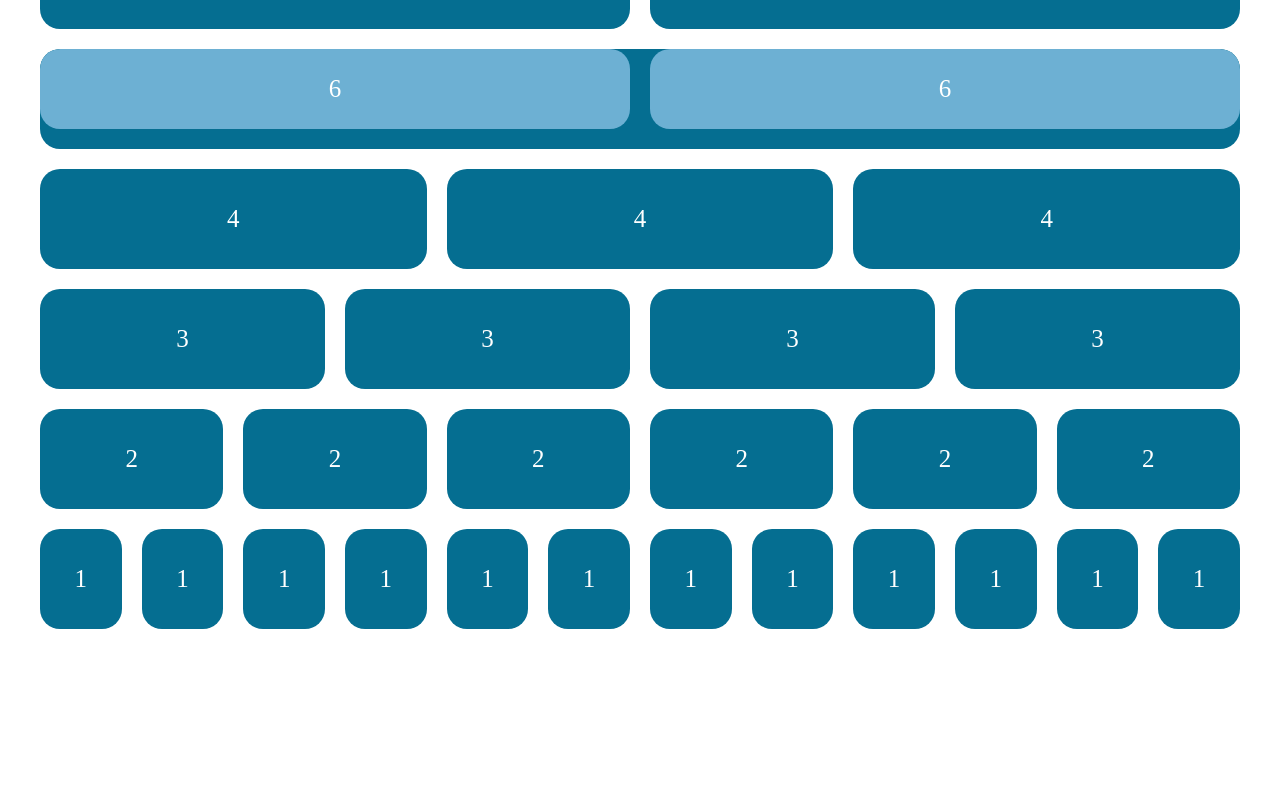
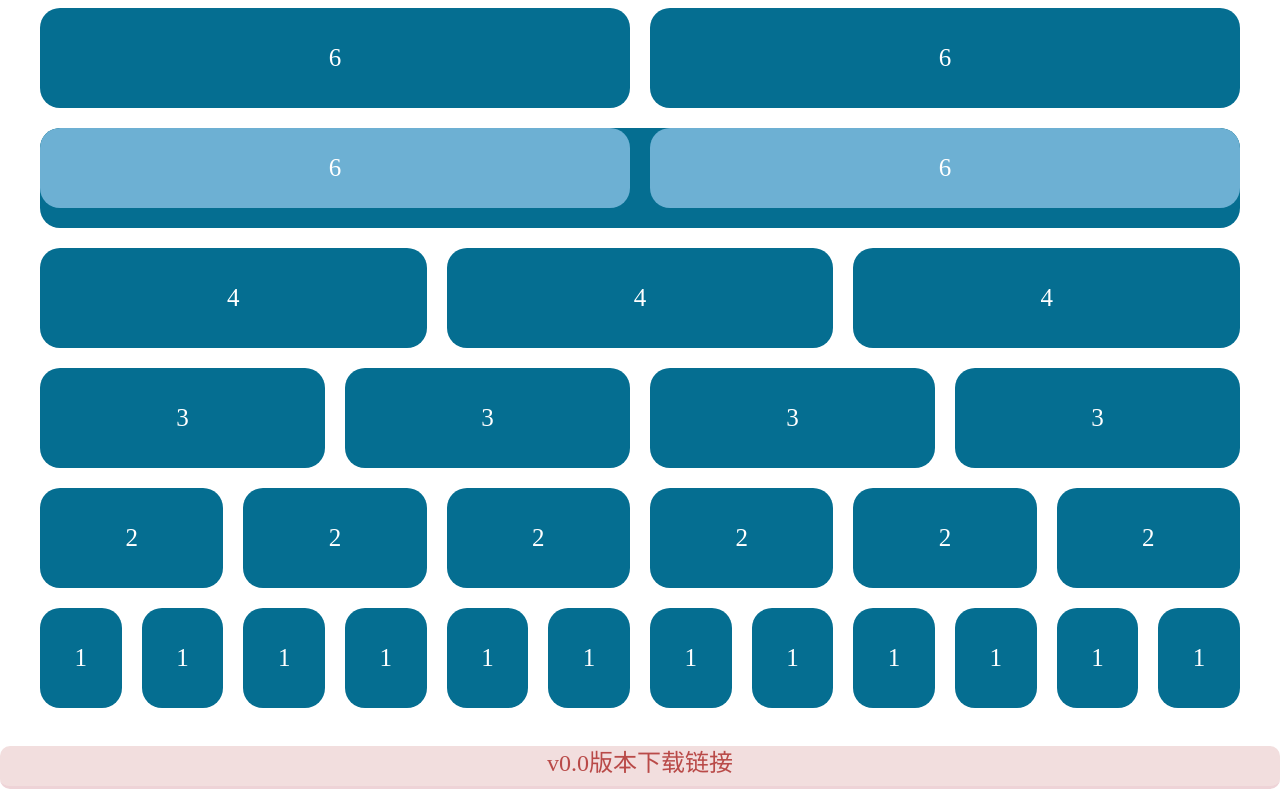
Before and after one commit to DuoLife/ResWebDemo, a plain HTML site: page index.html in a window 1280 px wide. Shown: the part 1495-2302 px from the top of the page. Before the commit the page ends 2144 px from the top, so only its background shows below. Drawn offline with Linux system fonts and the light colour scheme.

Commit message:
细节修改
细节修改

```diff
--- a/css/style.css
+++ b/css/style.css
@@ -12,6 +12,17 @@ body {
     line-height: 35px;
     color: #468847;
     margin: 10px auto !important;
+    border-radius: 10px;
+}
+.info_box_2 {
+    float: inherit;
+    min-height: 40px;
+    background: #f2dede ;
+    border-bottom: 3px solid #eed3d7;
+    text-align: center;
+    line-height: 35px;
+    color: #b94a48;
+    margin: 0 auto !important;
     border-radius: 10px;
 }
 .box {
--- a/index.html
+++ b/index.html
@@ -66,6 +66,13 @@
             * @width_xs: 手机显示宽度，默认为：auto;<br/>
             * @margin_r: 栅格之间的边距，默认为：0;<br/>
             * @pre_name : 栅格化名称前缀<br/></p>
+
+            <a href="https://github.com/chenshenhai/ResWebDemo" target="_blank" style="margin: 20px;">
+                <h3 class="info_box_2">v0.0版本下载链接 </h3>
+            </a>
+
+
+
         <h2 class="test" align="center">EXAMPLE</h2>
         <!-------header头部-------------------------------------------------------->
         <h2 class="test">header-no-margin | class="nav_*"</h2>
@@ -163,6 +170,11 @@
             <div class="box col_lg_1 col_md_1 col_sm_1 col_xs_12">1</div>
         </div>
     </div>
+
+    <a href="https://github.com/chenshenhai/ResWebDemo" target="_blank" style="margin: 20px;">
+        <h3 class="info_box_2">v0.0版本下载链接 </h3>
+    </a>
+
     <div class="nav" style="cursor:pointer;  position:absolute;" id="scroll_top">TOP</div>
 
 
```
